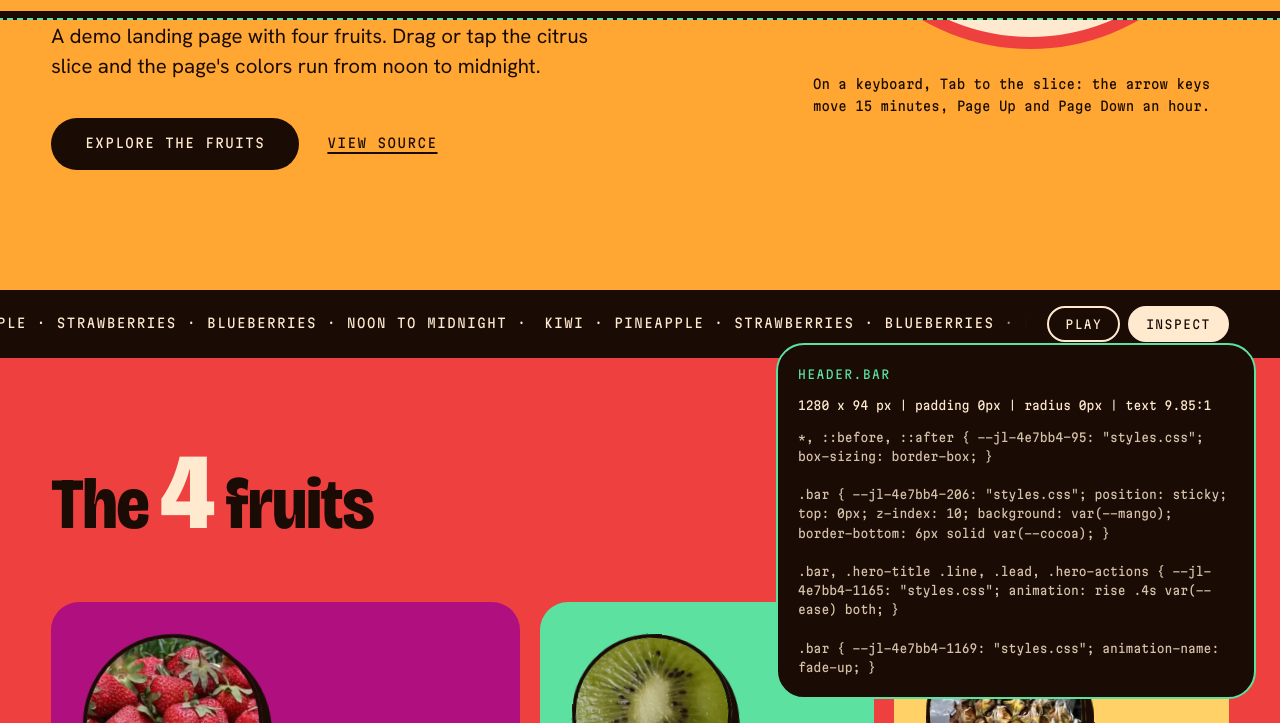
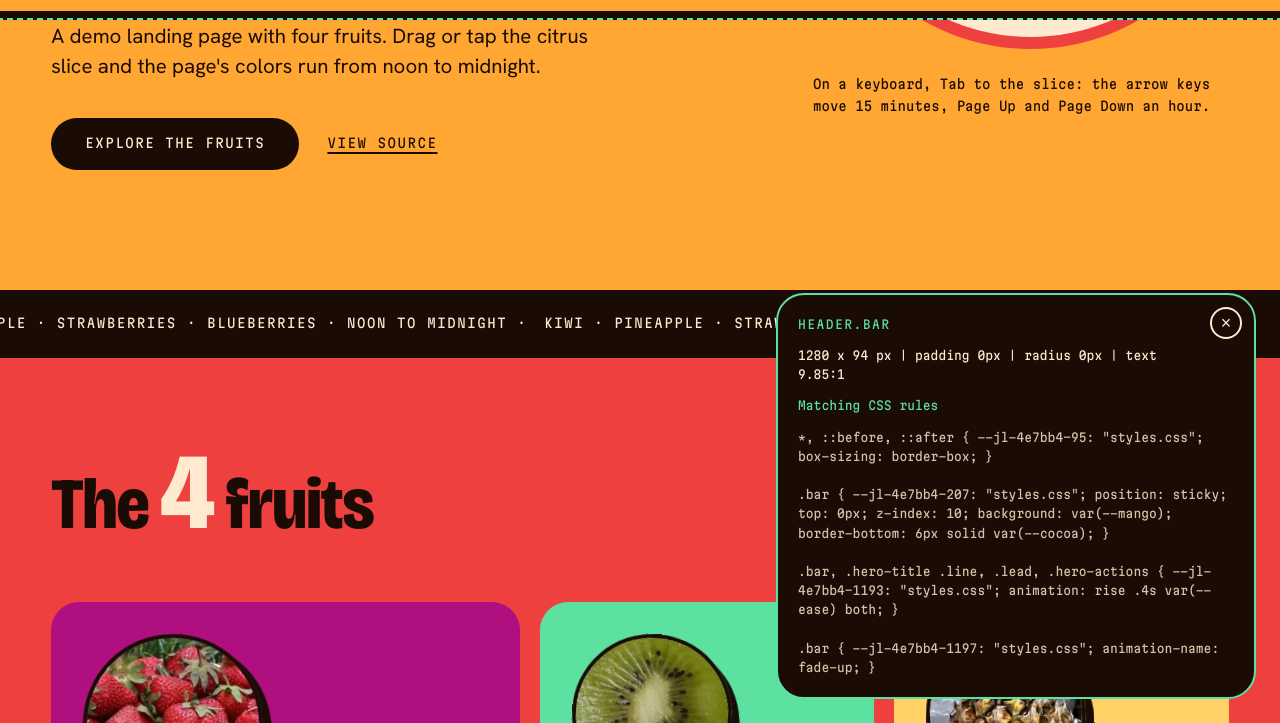
Before and after one commit to NetBr3ak/fruitend, a plain HTML site: page index.html in a window 1280 px wide. Both pictures are taken after a click on the button "INSPECT". Shown: the part 597-1320 px from the top of the page. Drawn offline with Linux system fonts and the light colour scheme.

Commit message:
fix(inspector): honest contrast, live refresh, close button
Kontrast liczę tylko na jednolitym, nieprzezroczystym tle i pełnym
kolorze tekstu; gradient lub obraz po drodze daje "text contrast not
calculated for this background". Wcześniej tarcza zegara (kremowy
radial-gradient) pokazywała stosunek liczony do mango pod spodem (7.39:1
o 17:00). Panel odświeża jedna funkcja refresh() w jednej klatce
requestAnimationFrame: po zmianie zegara, po resize i po końcu
przejścia --tod; zamknięcie anuluje klatkę. Pomiar: link w menu przed
6.67:1 -> 6.67:1 po zmianie palety, teraz 6.67:1 -> 9.85:1.

Panel ma widoczny przycisk zamknięcia (setInspecting(false)), który
działa na telefonie po przewinięciu, a lista reguł ma etykietę
"Matching CSS rules". place() bierze prostokąt odczytany w describe().

Co-Authored-By: Claude Opus 5.5 <noreply@anthropic.com>
Claude-Session: https://claude.ai/code/session_01FWkhGb3TGsqNEF7Z4S7QqZ

```diff
--- a/index.html
+++ b/index.html
@@ -206,8 +206,10 @@
     <div aria-hidden="true" class="probe-halo" hidden id="probe-halo"></div>
 
     <aside aria-label="Element inspector" class="probe" id="probe" popover="manual">
+        <button aria-label="Close inspector" class="probe-close" type="button">&times;</button>
         <p class="probe-target"></p>
         <p class="probe-box"></p>
+        <p class="probe-label" hidden>Matching CSS rules</p>
         <pre class="probe-rules"></pre>
     </aside>
 
--- a/script.js
+++ b/script.js
@@ -44,6 +44,7 @@ document.addEventListener('DOMContentLoaded', function () {
 		clock.setAttribute('aria-valuenow', tod);
 		clock.setAttribute('aria-valuetext', time);
 		clockTime.textContent = time;
+		clock.dispatchEvent(new Event('input'));
 	}
 
 	// Minutes past noon under the pointer, read clockwise from twelve. Null on the cream disc in
@@ -152,10 +153,12 @@ document.addEventListener('DOMContentLoaded', function () {
 	const probeBtn = document.getElementById('probe-toggle');
 	const probeTarget = probe.querySelector('.probe-target');
 	const probeBox = probe.querySelector('.probe-box');
+	const probeLabel = probe.querySelector('.probe-label');
 	const probeRules = probe.querySelector('.probe-rules');
 	const swatch = document.createElement('canvas').getContext('2d', { willReadFrequently: true });
 	let inspecting = false;
 	let inspected = null;
+	let frame = 0;
 
 	const lin = c => c <= .04045 ? c / 12.92 : ((c + .055) / 1.055) ** 2.4;
 	const luminance = ([r, g, b]) => .2126 * lin(r) + .7152 * lin(g) + .0722 * lin(b);
@@ -174,12 +177,25 @@ document.addEventListener('DOMContentLoaded', function () {
 		return (hi + .05) / (lo + .05);
 	}
 
+	// A ratio is only honest against one solid colour. A gradient or an image on the way up (the
+	// cream disc in the clock is a radial-gradient over the mango hero) or any transparency
+	// means the text sits on something this cannot measure, so it returns null.
 	function groundOf(el) {
 		for (let n = el; n; n = n.parentElement) {
-			const c = paint(getComputedStyle(n).backgroundColor);
-			if (c[3] > 0) return c;
+			const s = getComputedStyle(n);
+			if (s.backgroundImage !== 'none') return null;
+			const c = paint(s.backgroundColor);
+			if (c[3] === 1) return c;
+			if (c[3] > 0) return null;
 		}
-		return [0, 0, 0, 1];
+		return null;
+	}
+
+	function textContrast(el, s) {
+		const ink = paint(s.color);
+		const ground = groundOf(el);
+		if (ink[3] < 1 || !ground || s.opacity !== '1') return 'text contrast not calculated for this background';
+		return `text ${contrast(ink, ground).toFixed(2)}:1`;
 	}
 
 	// A rule inside a @media or @supports block is only worth showing when its condition is
@@ -206,8 +222,7 @@ document.addEventListener('DOMContentLoaded', function () {
 
 	// The halo is position: fixed, and a scroll by finger fires no pointerover or focusin, so
 	// it is placed again on every scroll or it stays where the element used to be.
-	function place() {
-		const r = inspected.getBoundingClientRect();
+	function place(r) {
 		halo.style.translate = `${r.left}px ${r.top}px`;
 		halo.style.width = `${r.width}px`;
 		halo.style.height = `${r.height}px`;
@@ -215,7 +230,19 @@ document.addEventListener('DOMContentLoaded', function () {
 		halo.hidden = false;
 	}
 
-	const track = () => { if (inspected) place(); };
+	const track = () => { if (inspected) place(inspected.getBoundingClientRect()); };
+
+	// The clock, a resize and the end of the palette's 600 ms fade all change what the panel
+	// shows; one frame folds a burst of them into one read.
+	function refresh() {
+		if (!inspected || frame) return;
+		frame = requestAnimationFrame(() => {
+			frame = 0;
+			if (inspected) describe(inspected);
+		});
+	}
+
+	const settle = e => { if (e.propertyName === '--tod') refresh(); };
 
 	function describe(el) {
 		const s = getComputedStyle(el);
@@ -223,7 +250,7 @@ document.addEventListener('DOMContentLoaded', function () {
 		const matched = authoredRules(el);
 
 		inspected = el;
-		place();
+		place(r);
 
 		probeTarget.textContent = el.tagName.toLowerCase() + [...el.classList].map(c => '.' + c).join('');
 		probeBox.textContent = [
@@ -231,9 +258,10 @@ document.addEventListener('DOMContentLoaded', function () {
 			`padding ${s.padding}`,
 			`radius ${s.borderRadius}`,
 			s.display.includes('flex') || s.display.includes('grid') ? `gap ${s.gap}` : null,
-			`text ${contrast(paint(s.color), groundOf(el)).toFixed(2)}:1`,
+			textContrast(el, s),
 		].filter(Boolean).join('  |  ');
 
+		probeLabel.hidden = false;
 		probeRules.textContent = matched.length
 			? matched.slice(-6).map(rule => rule.cssText.slice(0, 320)).join('\n\n')
 			: 'No authored rules readable. Opened from the disk, the browser treats styles.css '
@@ -255,8 +283,13 @@ document.addEventListener('DOMContentLoaded', function () {
 		document[bind]('pointerover', look);
 		document[bind]('focusin', look);
 		document[bind]('scroll', track, { passive: true });
+		window[bind]('resize', refresh);
+		clock[bind]('input', refresh);
+		root[bind]('transitionend', settle);
 
 		if (!on) {
+			cancelAnimationFrame(frame);
+			frame = 0;
 			close(probe);
 			halo.hidden = true;
 			inspected = null;
@@ -265,6 +298,7 @@ document.addEventListener('DOMContentLoaded', function () {
 		}
 		probeTarget.textContent = 'Point at anything';
 		probeBox.textContent = 'Hover or tab to an element and its real box lands here.';
+		probeLabel.hidden = true;
 		probeRules.textContent = '';
 		open(probe);
 		resumeTicker = !paused;
@@ -272,6 +306,7 @@ document.addEventListener('DOMContentLoaded', function () {
 	}
 
 	probeBtn.addEventListener('click', () => setInspecting(!inspecting));
+	probe.querySelector('.probe-close').addEventListener('click', () => setInspecting(false));
 
 	addEventListener('keydown', e => {
 		if (e.key === 'Escape' && inspecting) setInspecting(false);
--- a/styles.css
+++ b/styles.css
@@ -171,7 +171,8 @@ ol {
 
 .cta a:focus-visible,
 footer a:focus-visible,
-.ticker button:focus-visible {
+.ticker button:focus-visible,
+.probe button:focus-visible {
     outline-color: var(--cream);
 }
 
@@ -891,6 +892,33 @@ footer {
     margin-top: 12px;
 }
 
+.probe-close {
+    float: right;
+    width: 32px;
+    height: 32px;
+    margin: -8px -8px 8px 12px;
+    font-size: 1.125rem;
+    line-height: 1;
+    color: var(--cream);
+    background: transparent;
+    border: 2px solid var(--cream);
+    border-radius: 999px;
+    cursor: pointer;
+    transition: background .2s ease, color .2s ease;
+}
+
+@media (hover: hover) {
+    .probe-close:hover {
+        color: var(--cocoa);
+        background: var(--cream);
+    }
+}
+
+.probe-label {
+    margin-top: 12px;
+    color: var(--kiwi);
+}
+
 .probe-rules {
     margin: 12px 0 0;
     white-space: pre-wrap;
```
